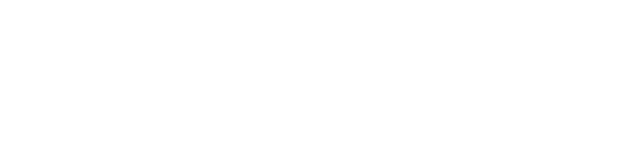
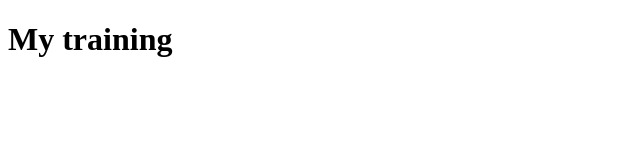
Before and after one commit to Svetkachalina/Profile, a plain HTML site: page index.html in a window 1280 px wide. Shown: the whole page, without its empty margins (0-640 px from the left). Drawn offline with Linux system fonts and the light colour scheme.

Commit message:
change index

```diff
--- a/index.html
+++ b/index.html
@@ -8,6 +8,6 @@
     <link rel="stylesheet" href="./styles/style.css">
 </head>
 <body>
-
+    <h1>My training</h1>
 </body>
 </html>
```
